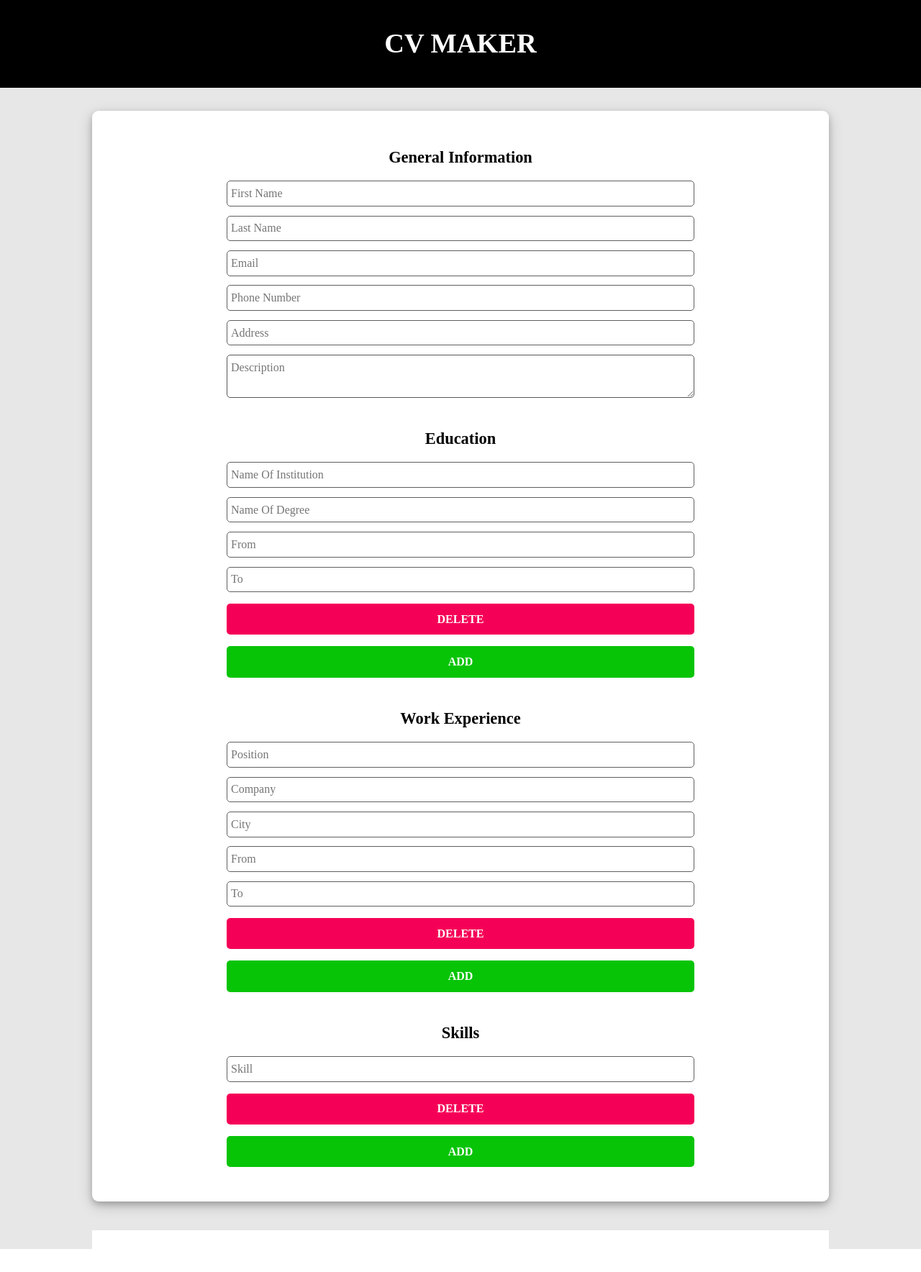
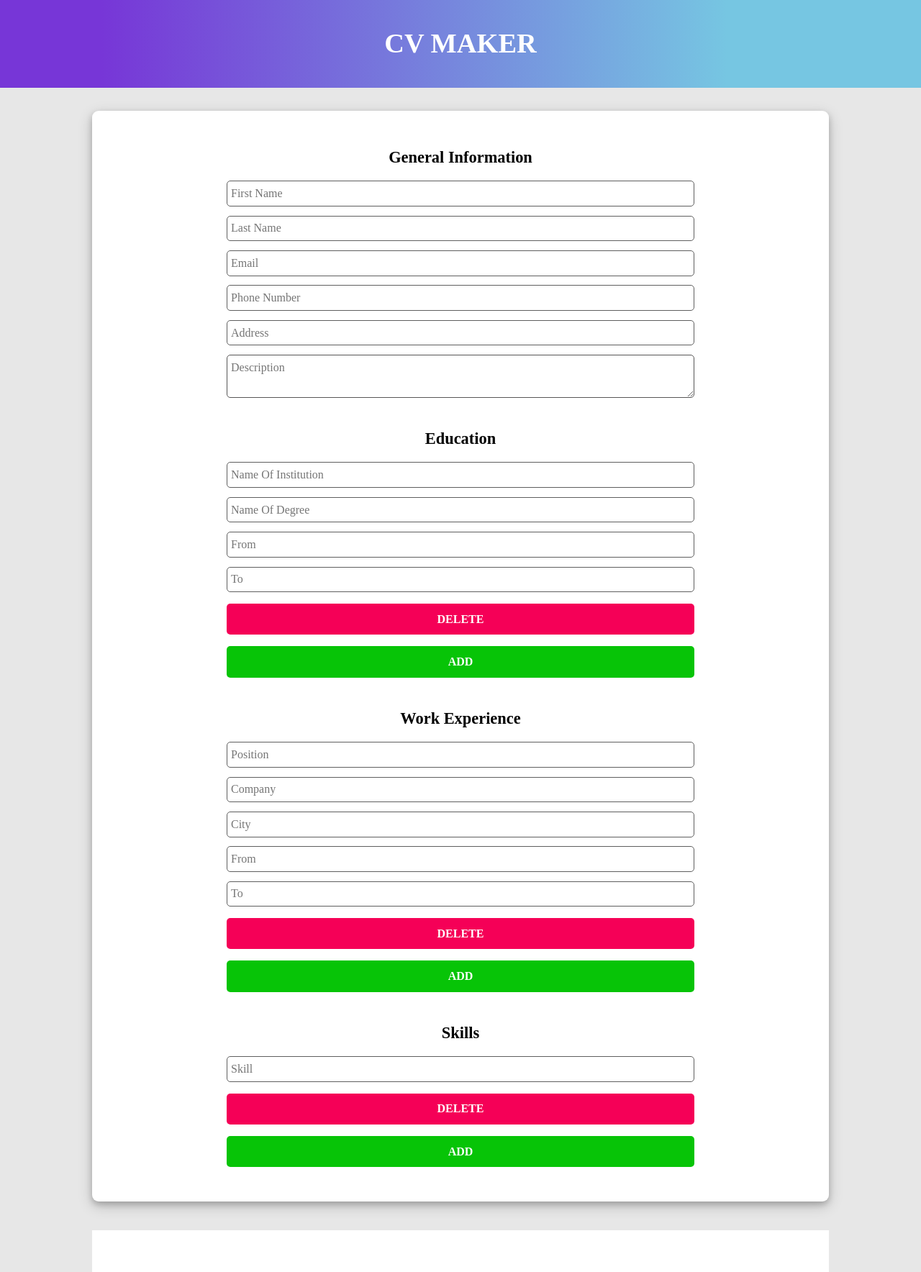
Before and after one commit to aelmi03/cv-app, a React (Create React App) app: page / in a window 1280 px wide. Shown: the whole page at 72% size. Before the commit the page ends 1736 px from the top, so only its background shows below. Built offline with nearby package versions, Linux system fonts and the light colour scheme.

Commit message:
Created my GeneralPreview Component which will contain the personal information component and the skills component that will be on the live preview

```diff
--- /dev/null
+++ b/src/components/GeneralPreview/GeneralPreview.js
@@ -0,0 +1,10 @@
+import React, { Component } from "react";
+import GeneralPreviewCSS from "./GeneralPreview.module.css";
+
+class GeneralPreview extends Component {
+  render() {
+    return <div className={GeneralPreviewCSS.container}></div>;
+  }
+}
+
+export default GeneralPreview;
--- /dev/null
+++ b/src/components/GeneralPreview/GeneralPreview.module.css
@@ -0,0 +1,5 @@
+.container {
+  display: flex;
+  flex-flow: column nowrap;
+  gap: 2rem;
+}
--- a/src/components/Header/Header.module.css
+++ b/src/components/Header/Header.module.css
@@ -4,7 +4,12 @@
   display: flex;
   justify-content: center;
   align-items: center;
-  background-color: black;
+  background: rgb(119, 54, 215);
+  background: linear-gradient(
+    90deg,
+    rgba(119, 54, 215, 1) 11%,
+    rgba(118, 198, 226, 1) 79%
+  );
 }
 
 .title {
--- a/src/components/LivePreview/LivePreview.js
+++ b/src/components/LivePreview/LivePreview.js
@@ -1,4 +1,5 @@
 import React, { Component } from "react";
+import GeneralPreview from "../GeneralPreview/GeneralPreview";
 import LivePreviewCSS from "./LivePreview.module.css";
 
 class LivePreview extends Component {
@@ -7,6 +8,9 @@ class LivePreview extends Component {
     return (
       <div className={LivePreviewCSS.container}>
         <h1 className={LivePreviewCSS.title}>{`${firstName} ${lastName}`}</h1>
+        <div className={LivePreviewCSS.information}>
+          <GeneralPreview />
+        </div>
       </div>
     );
   }
--- a/src/components/LivePreview/LivePreview.module.css
+++ b/src/components/LivePreview/LivePreview.module.css
@@ -3,7 +3,7 @@
   background-color: white;
   padding: 0.8rem;
   display: flex;
-  flex-direction: column nowrap;
+  flex-flow: column nowrap;
   gap: 2rem;
   justify-content: center;
   align-items: center;
@@ -14,3 +14,9 @@
   font-size: 1.6rem;
   font-weight: bold;
 }
+
+.information {
+  display: flex;
+  flex-flow: column nowrap;
+  gap: 1.5rem;
+}
```
